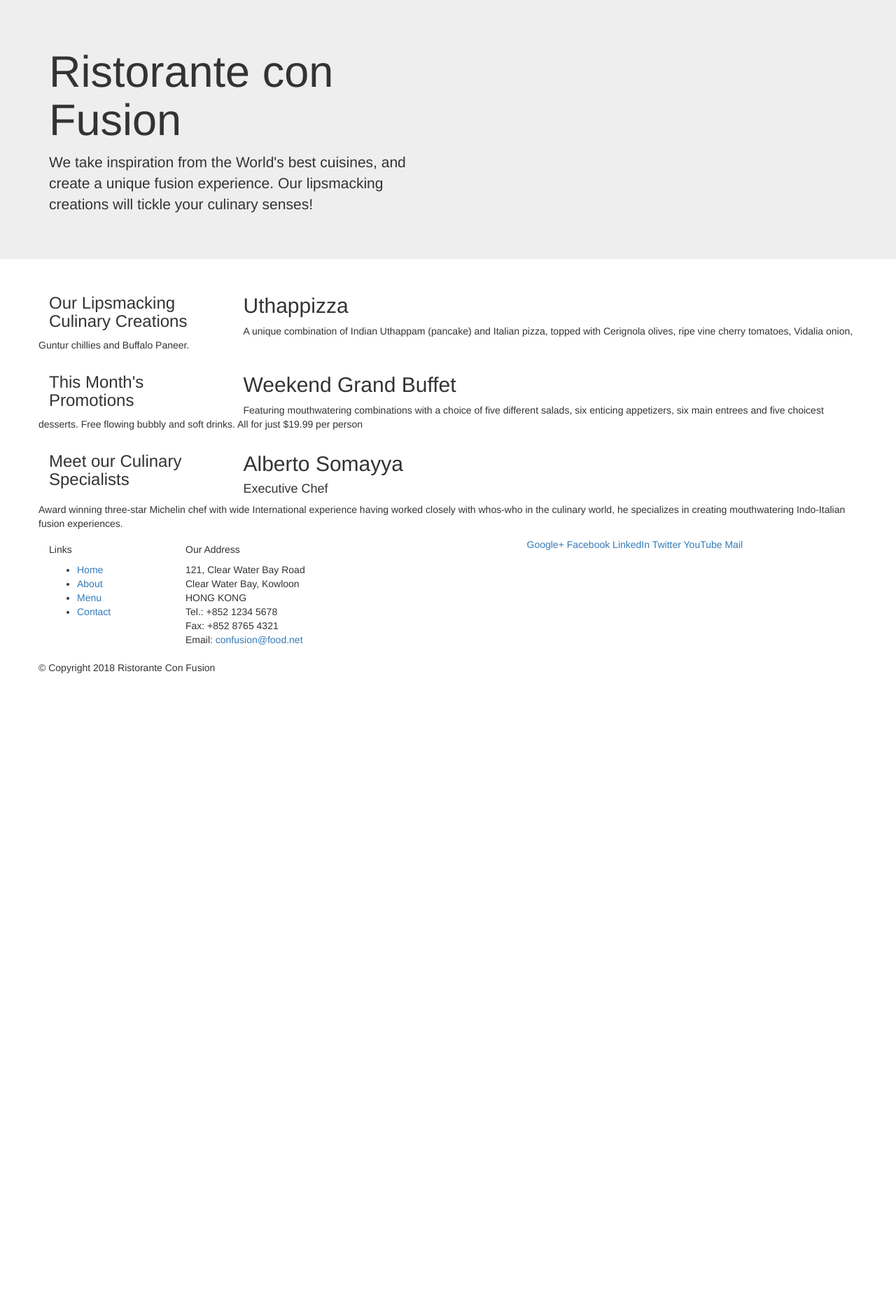
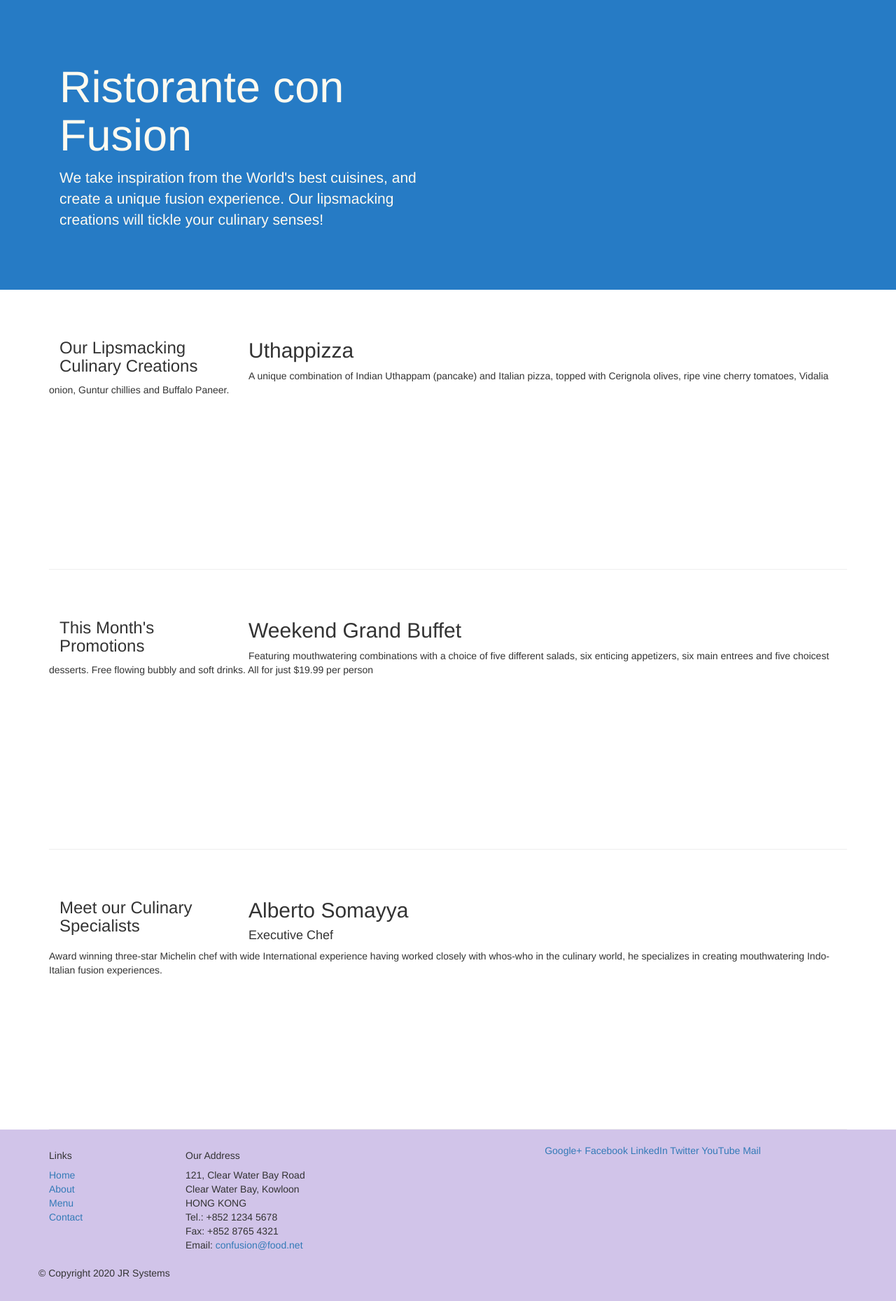
Before and after one commit to jramirez18/RistoranteConFusion, a plain HTML site: page index.html in a window 1280 px wide. Shown: the whole page at 70% size. Before the commit the page ends 974 px from the top, so only its background shows below. Drawn offline with nearby package versions, Linux system fonts and the light colour scheme.

Commit message:
Boostrap grid, part two

```diff
--- /dev/null
+++ b/css/styles.css
@@ -0,0 +1,32 @@
+.row-header{
+    margin: 0px auto;
+    padding: 0px auto;
+}
+
+.row-content{
+    margin: 0px auto;
+    padding: 50px 0px 50px 0px;
+    border-bottom: 1px ridge;
+    min-height: 400px;
+
+}
+
+.footer{
+    background-color: #d1c4e9;
+    margin: 0px auto;
+    padding: 20px 0px 20px 0px;
+
+}
+
+.jumbotron{
+    padding: 70px 30px 70px 30px;
+    margin: 0px auto;
+    background-color: #267BC5;
+    color: floralwhite; /*color de la letra*/
+}
+
+.address{
+    font-size: 80%;
+    margin: 0px;
+    color: #0f0f0f;
+}
--- a/index.html
+++ b/index.html
@@ -6,6 +6,7 @@
     <meta name="viewport" content="width=device-width, initial-scale=1.0">
     <!-- en esta carpeta se encuentra bootstrap-->
     <link rel="stylesheet" href="node_modules/bootstrap/dist/css/bootstrap.min.css">
+    <link rel="stylesheet" href="css/styles.css">
     <title>Ristorante Con Fusion</title>
 </head>
 
@@ -14,7 +15,8 @@
     <!-- esto crea una barra gris y los centra -->
     <header class="jumbotron">
         <div class="container">
-            <div class="row">
+            <!-- row-header es la clase que creamos en el style.css-->
+            <div class="row row-header">
                 <div class="col-12 col-sm-6">
                     <h1>Ristorante con Fusion</h1>
                     <p>We take inspiration from the World's best cuisines, and create a unique fusion experience. Our
@@ -27,7 +29,7 @@
     </header>
 
     <div class="container">
-        <div class="row">
+        <div class="row row-content align-items-center">
             <!-- cambia la posicion order-sm-last -->
             <div class="col-12 col-sm-4 order-sm-last col-md-3">
                 <h3>Our Lipsmacking Culinary Creations</h3>
@@ -41,7 +43,7 @@
         </div>
 
 
-        <div class="row">
+        <div class="row row-content align-items-center">
             <div class="col-12 col-sm-4 col-md-3">
                 <h3>This Month's Promotions</h3>
             </div>
@@ -53,7 +55,7 @@
             </div>
         </div>
 
-        <div class="row">
+        <div class="row row-content align-items-center">
             <div class="col-12 col-sm-4 order-sm-last col-md-3">
                 <h3>Meet our Culinary Specialists</h3>
             </div>
@@ -68,12 +70,15 @@
     </div>
     <!-- AHORA CREAMOS UN FOOTER, AGREGAMOS LA CLASE CONTAINER Y LA ROW-->
     <!-- aca el footer contiene 2 ROWS-->
-    <footer>
+    <!-- Clase footer la creamos en el css style-->
+    <footer class="footer">
         <div class="container">
             <div class="row">
                 <div class="col-4 offset-1 col-sm-2">
                     <h5>Links</h5>
-                    <ul>
+                    <!-- Quita los puntitos de lista class="list-unstyled"-->
+                    <ul class="list-unstyled">
+
                         <li><a href="#">Home</a></li>
                         <li><a href="#">About</a></li>
                         <li><a href="#">Menu</a></li>
@@ -92,8 +97,9 @@
                         Email: <a href="mailto:confusion@food.net">confusion@food.net</a>
                     </address>
                 </div>
-                <div class="col-12 col-sm-4">
-                    <div>
+                <!--CENTRA EN MEDIO EL TEXTO align-self-center-->
+                <div class="col-12 col-sm-4 align-self-center">
+                    <div class="text-center">
                         <a href="http://google.com/+">Google+</a>
                         <a href="http://www.facebook.com/profile.php?id=">Facebook</a>
                         <a href="http://www.linkedin.com/in/">LinkedIn</a>
@@ -103,9 +109,9 @@
                     </div>
                 </div>
             </div>
-            <div class="row">
+            <div class="row justify-content-center">
                 <div class="col-auto">
-                    <p>© Copyright 2018 Ristorante Con Fusion</p>
+                    <p>© Copyright 2020 JR Systems</p>
                 </div>
             </div>
         </div>
```
